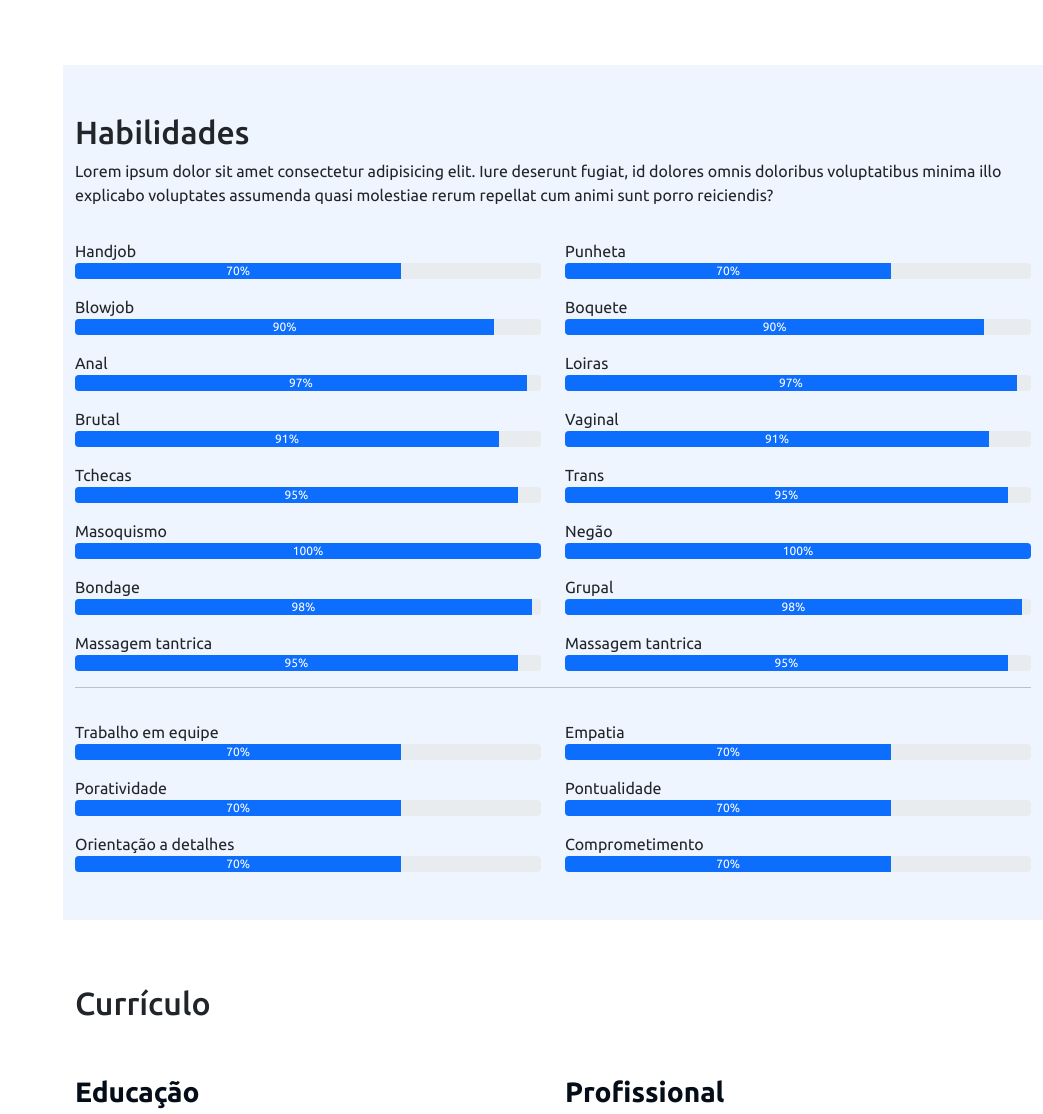
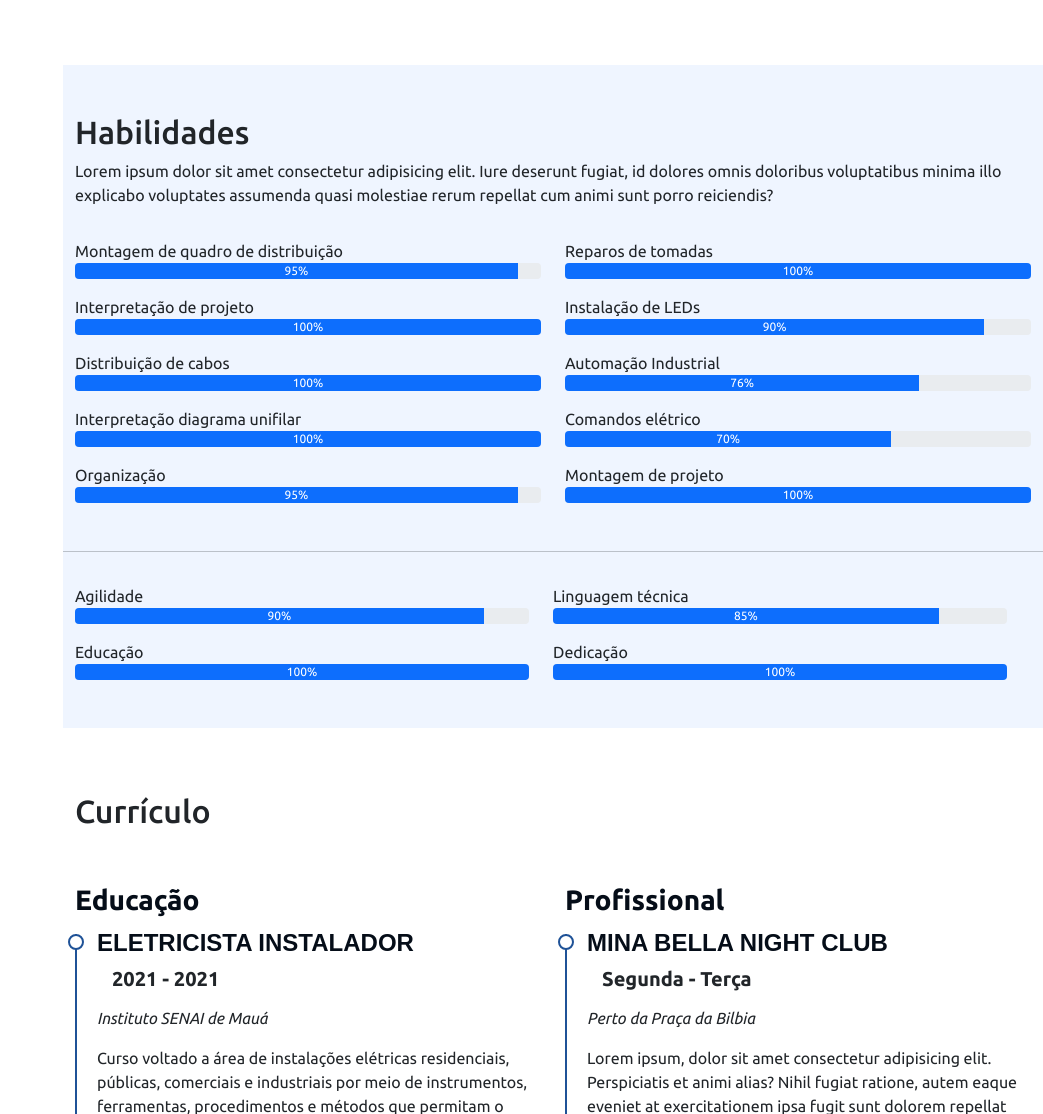
Before and after one commit to Doug-lima/Projeto-TD, a Flask app: page / in a window 1280 px wide. Shown: the part 1576-2690 px from the top of the page, without its empty margins (237-1280 px from the left). Run offline with Flask 2, Linux system fonts and the light colour scheme; some libraries are stand-ins or nearby versions.

Commit message:
Habilidades atualizada

```diff
--- a/templates/index.html
+++ b/templates/index.html
@@ -172,42 +172,27 @@
                 <!--Habilidades tecnicas-->
                 <div class="row">
                     <div class="col-md-6">
-                        <p class="mt-3 mb-0">Handjob</p>
-                        <div class="progress">
-                            <div class="progress-bar" role="progressbar" style="width: 70%;" aria-valuenow="70"
-                                aria-valuemin="0" aria-valuemax="100">70%</div>
-                        </div>
-                        <p class="mt-3 mb-0">Blowjob</p>
-                        <div class="progress">
-                            <div class="progress-bar" role="progressbar" style="width: 90%;" aria-valuenow="90"
-                                aria-valuemin="0" aria-valuemax="100">90%</div>
-                        </div>
-                        <p class="mt-3 mb-0">Anal</p>
-                        <div class="progress">
-                            <div class="progress-bar" role="progressbar" style="width: 97%;" aria-valuenow="97"
-                                aria-valuemin="0" aria-valuemax="100">97%</div>
-                        </div>
-                        <p class="mt-3 mb-0">Brutal</p>
-                        <div class="progress">
-                            <div class="progress-bar" role="progressbar" style="width: 91%;" aria-valuenow="91"
-                                aria-valuemin="0" aria-valuemax="100">91%</div>
-                        </div>
-                        <p class="mt-3 mb-0">Tchecas</p>
+                        <p class="mt-3 mb-0">Montagem de quadro de distribuição</p>
                         <div class="progress">
                             <div class="progress-bar" role="progressbar" style="width: 95%;" aria-valuenow="95"
                                 aria-valuemin="0" aria-valuemax="100">95%</div>
                         </div>
-                        <p class="mt-3 mb-0">Masoquismo</p>
+                        <p class="mt-3 mb-0">Interpretação de projeto</p>
                         <div class="progress">
                             <div class="progress-bar" role="progressbar" style="width: 100%;" aria-valuenow="100"
                                 aria-valuemin="0" aria-valuemax="100">100%</div>
                         </div>
-                        <p class="mt-3 mb-0">Bondage</p>
+                        <p class="mt-3 mb-0">Distribuição de cabos</p>
                         <div class="progress">
-                            <div class="progress-bar" role="progressbar" style="width: 98%;" aria-valuenow="98"
-                                aria-valuemin="0" aria-valuemax="100">98%</div>
+                            <div class="progress-bar" role="progressbar" style="width: 100%;" aria-valuenow="100"
+                                aria-valuemin="0" aria-valuemax="100">100%</div>
                         </div>
-                        <p class="mt-3 mb-0">Massagem tantrica</p>
+                        <p class="mt-3 mb-0">Interpretação diagrama unifilar</p>
+                        <div class="progress">
+                            <div class="progress-bar" role="progressbar" style="width: 100%;" aria-valuenow="100"
+                                aria-valuemin="0" aria-valuemax="100">100%</div>
+                        </div>
+                        <p class="mt-3 mb-0">Organização </p>
                         <div class="progress">
                             <div class="progress-bar" role="progressbar" style="width: 95%;" aria-valuenow="95"
                                 aria-valuemin="0" aria-valuemax="100">95%</div>
@@ -215,90 +200,63 @@
 
                     </div>
                     <div class="col-md-6">
-                        <p class="mt-3 mb-0">Punheta</p>
+                        <p class="mt-3 mb-0">Reparos de tomadas</p>
+                        <div class="progress">
+                            <div class="progress-bar" role="progressbar" style="width: 100%;" aria-valuenow="100"
+                                aria-valuemin="0" aria-valuemax="100">100%</div>
+                        </div>
+                        <p class="mt-3 mb-0">Instalação de LEDs</p>
+                        <div class="progress">
+                            <div class="progress-bar" role="progressbar" style="width: 90%;" aria-valuenow="90"
+                                aria-valuemin="0" aria-valuemax="100">90%</div>
+                        </div>
+                        <p class="mt-3 mb-0">Automação Industrial</p>
+                        <div class="progress">
+                            <div class="progress-bar" role="progressbar" style="width: 76%;" aria-valuenow="76"
+                                aria-valuemin="0" aria-valuemax="100">76%</div>
+                        </div>
+
+                        <p class="mt-3 mb-0">Comandos elétrico</p>
                         <div class="progress">
                             <div class="progress-bar" role="progressbar" style="width: 70%;" aria-valuenow="70"
                                 aria-valuemin="0" aria-valuemax="100">70%</div>
                         </div>
-                        <p class="mt-3 mb-0">Boquete</p>
+                        <p class="mt-3 mb-0">Montagem de projeto</p>
+                        <div class="progress">
+                            <div class="progress-bar" role="progressbar" style="width: 100%;" aria-valuenow="100"
+                                aria-valuemin="0" aria-valuemax="100">100%</div>
+                        </div>
+                    </div>
+                    <hr class="mt-5">
+                    <!--Outras Habilidades-->
+                    <div class="row">
+
+                        <div class="col-md-6">
+                            <p class="mt-3 mb-0">Agilidade</p>
                             <div class="progress">
                                 <div class="progress-bar" role="progressbar" style="width: 90%;" aria-valuenow="90"
                                     aria-valuemin="0" aria-valuemax="100">90%</div>
                             </div>
-                        <p class="mt-3 mb-0">Loiras</p>
-                        <div class="progress">
-                            <div class="progress-bar" role="progressbar" style="width: 97%;" aria-valuenow="97"
-                                aria-valuemin="0" aria-valuemax="100">97%</div>
-                        </div>
-                        <p class="mt-3 mb-0">Vaginal</p>
-                        <div class="progress">
-                            <div class="progress-bar" role="progressbar" style="width: 91%;" aria-valuenow="91"
-                                aria-valuemin="0" aria-valuemax="100">91%</div>
-                        </div>
-                        <p class="mt-3 mb-0">Trans</p>
-                        <div class="progress">
-                            <div class="progress-bar" role="progressbar" style="width: 95%;" aria-valuenow="95"
-                                aria-valuemin="0" aria-valuemax="100">95%</div>
-                        </div>
-                        <p class="mt-3 mb-0">Negão</p>
+                            <p class="mt-3 mb-0">Educação</p>
                             <div class="progress">
                                 <div class="progress-bar" role="progressbar" style="width: 100%;" aria-valuenow="100"
                                     aria-valuemin="0" aria-valuemax="100">100%</div>
                             </div>
-                        <p class="mt-3 mb-0">Grupal</p>
-                        <div class="progress">
-                            <div class="progress-bar" role="progressbar" style="width: 98%;" aria-valuenow="98"
-                                aria-valuemin="0" aria-valuemax="100">98%</div>
-                        </div>
-                        <p class="mt-3 mb-0">Massagem tantrica</p>
-                        <div class="progress">
-                            <div class="progress-bar" role="progressbar" style="width: 95%;" aria-valuenow="95"
-                                aria-valuemin="0" aria-valuemax="100">95%</div>
-                        </div>
-                    </div>
-
-                </div>
-
-                <hr>
-                <!--Outras Habilidades-->
-                <div class="row">
-                    <div class="col-md-6">
-                        <p class="mt-3 mb-0">Trabalho em equipe</p>
-                        <div class="progress">
-                            <div class="progress-bar" role="progressbar" style="width: 70%;" aria-valuenow="70"
-                                aria-valuemin="0" aria-valuemax="100">70%</div>
-                        </div>
-                        <p class="mt-3 mb-0">Poratividade</p>
-                        <div class="progress">
-                            <div class="progress-bar" role="progressbar" style="width: 70%;" aria-valuenow="70"
-                                aria-valuemin="0" aria-valuemax="100">70%</div>
-                        </div>
-                        <p class="mt-3 mb-0">Orientação a detalhes</p>
-                        <div class="progress">
-                            <div class="progress-bar" role="progressbar" style="width: 70%;" aria-valuenow="70"
-                                aria-valuemin="0" aria-valuemax="100">70%</div>
-                        </div>
                         </div>
                         <div class="col-md-6">
-                        <p class="mt-3 mb-0">Empatia</p>
+                            <p class="mt-3 mb-0">Linguagem técnica</p>
                             <div class="progress">
-                            <div class="progress-bar" role="progressbar" style="width: 70%;" aria-valuenow="70"
-                                aria-valuemin="0" aria-valuemax="100">70%</div>
+                                <div class="progress-bar" role="progressbar" style="width: 85%;" aria-valuenow="85"
+                                    aria-valuemin="0" aria-valuemax="100">85%</div>
                             </div>
-                        <p class="mt-3 mb-0">Pontualidade</p>
+                            <p class="mt-3 mb-0">Dedicação</p>
                             <div class="progress">
-                            <div class="progress-bar" role="progressbar" style="width: 70%;" aria-valuenow="70"
-                                aria-valuemin="0" aria-valuemax="100">70%</div>
-                        </div>
-                        <p class="mt-3 mb-0">Comprometimento</p>
-                        <div class="progress">
-                            <div class="progress-bar" role="progressbar" style="width: 70%;" aria-valuenow="70"
-                                aria-valuemin="0" aria-valuemax="100">70%</div>
+                                <div class="progress-bar" role="progressbar" style="width: 100%;" aria-valuenow="100"
+                                    aria-valuemin="0" aria-valuemax="100">100%</div>
                             </div>
                         </div>
                     </div>
                 </div>
-
             </div>
         </section>
 
@@ -480,6 +438,8 @@
             </div>
 
         </section>
+
+
     </main>
 
 
```
Also changed, not shown: static/style.css (line endings or trailing spaces). Lines whose indentation alone changed are shown as unchanged.
